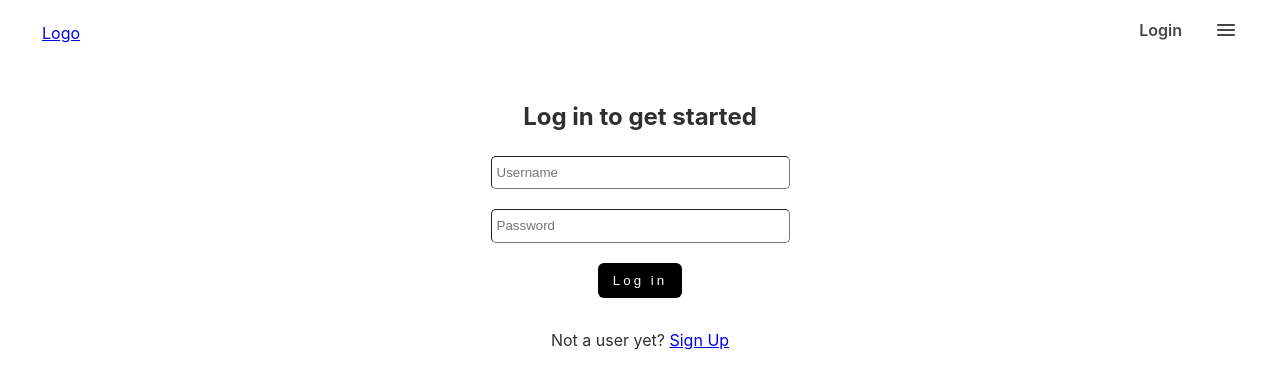
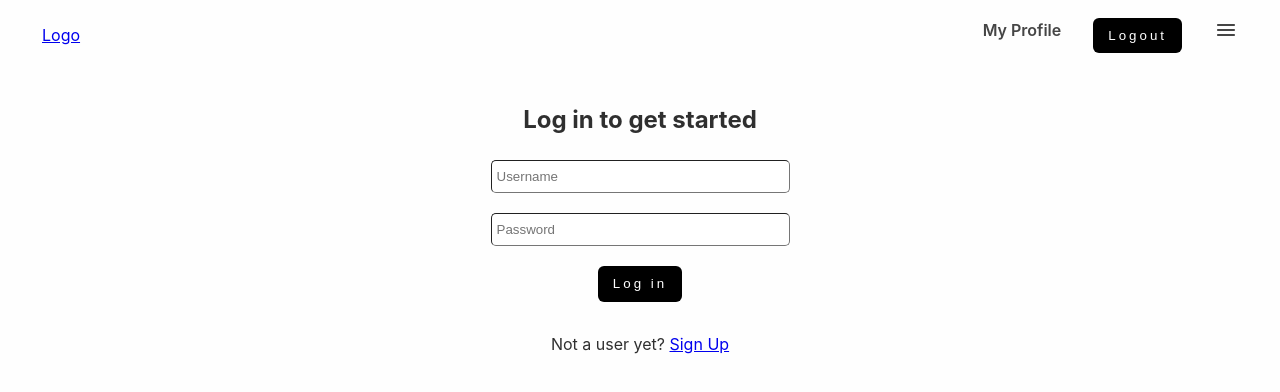
Before and after one commit to CodeOp-tech/fs26-group-B, a React (Vite) app in the folder client/: page /login in a window 1280 px wide. Shown: the top 392 px of the page. Built offline with nearby package versions, Linux system fonts and the light colour scheme; sample sign-in values are in the browser's storage.

Commit message:
Start using Auth

```diff
--- a/client/src/App.jsx
+++ b/client/src/App.jsx
@@ -16,8 +16,8 @@ function App() {
   const [user, setUser] = useState(null);
 
   useEffect(() => {
-    // const token = localStorage.getItem("token"); just for testing and access to search page
-    const token = true;
+    const token = localStorage.getItem("token");
+    // const token = true;
     if (token) {
       setUser(true);
     }
--- a/client/src/components/NavBar.jsx
+++ b/client/src/components/NavBar.jsx
@@ -1,15 +1,15 @@
-// import { useState, useEffect } from "react";
+import { useContext } from "react";
 import { Link, useNavigate } from "react-router-dom";
 // import Menu from './Menu'
 // import Api from "../services/data";
 import MenuRoundedIcon from "@mui/icons-material/MenuRounded";
 // import Container from '@mui/material/Container';
 import { theme } from "../styles";
-// import AuthContext from "../../contexts/AuthContext";
+import AuthContext from "../contexts/AuthContext";
 
 export default function NavBar() {
-  // const auth = useContext(AuthContext);
-  const auth = true;
+  const auth = useContext(AuthContext);
+  // const auth = true;
   // const [selectSignUp, setSelectSignUp] = useState(false);
   // const [selectHomePage, setSelectHomePage] = useState(false);
   // const navigate = useNavigate();
```
